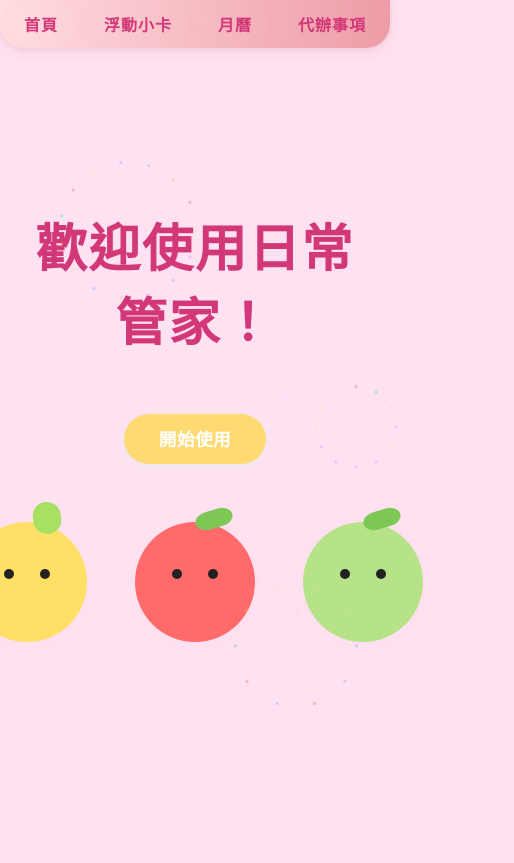
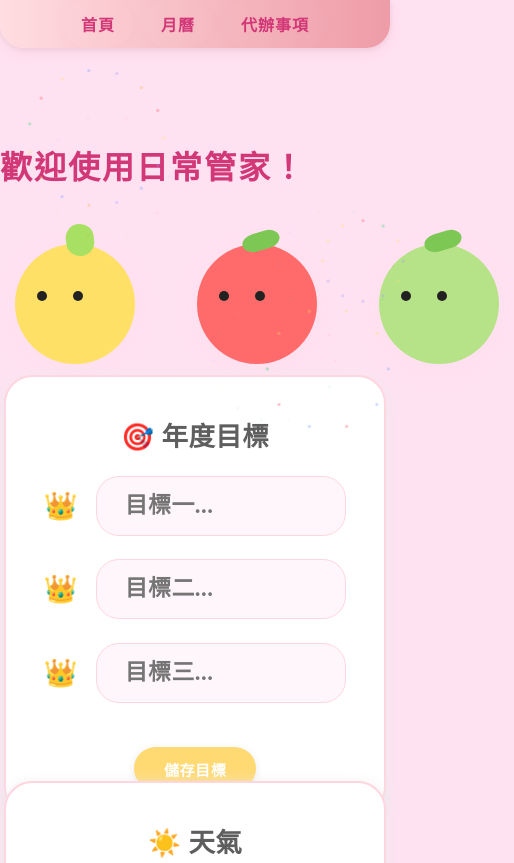
Before and after one commit to dong13842/final, a plain HTML site: page index.html in a window 390 px wide. Shown: the top 863 px of the page, 514 px wide, since content can reach past the window. Drawn offline with Linux system fonts and the light colour scheme; no server answers.

Commit message:
Add files via upload

```diff
--- a/index.html
+++ b/index.html
@@ -14,9 +14,8 @@
   <nav class="navbar">
     <ul>
       <li><a href="#home">首頁</a></li>
-      <li><a href="#cards">浮動小卡</a></li>
-      <li><a href="#calendar">月曆</a></li>
-      <li><a href="#todo">代辦事項</a></li>
+      <li><a href="#calendar-main">月曆</a></li>
+      <li><a href="#todo-main">代辦事項</a></li>
     </ul>
   </nav>
 
@@ -26,8 +25,10 @@
       <div id="fw1" class="fireworks-random"></div>
       <div id="fw2" class="fireworks-random"></div>
       <div id="fw3" class="fireworks-random"></div>
+      <div class="home-header-row">
+        <div class="home-title">
           <h1>歡迎使用日常管家！</h1>
-      <button id="start-btn" class="cute-btn" onclick="document.getElementById('cards').scrollIntoView({behavior:'smooth'})">開始使用</button>
+        </div>
         <div class="fruit-row">
           <!-- Pineapple -->
           <div class="fruit-min pineapple-min">
@@ -49,13 +50,11 @@
           </div>
         </div>
       </div>
-  </section>
-
-  <!-- 浮動小卡 -->
-  <section id="cards" class="page" style="position: relative;">
-    <div class="cards-container">
+    </div>
+    <!-- 三張小卡 -->
+    <div id="home-cards-row" class="cards-container cards-home">
       <!-- 年度目標小卡 -->
-      <div class="card cute-card" id="goal-card" style="position: relative;">
+      <div class="card cute-card home-card" id="goal-card" style="position: relative;">
         <div id="fireworks-container"></div>
         <h2>🎯 年度目標</h2>
         <div class="goal-input-group" id="goal-input-group">
@@ -67,7 +66,7 @@
         <button class="cute-btn" id="save-goal">儲存目標</button>
       </div>
       <!-- 天氣小卡 -->
-      <div class="card cute-card" id="weather-card">
+      <div class="card cute-card home-card" id="weather-card">
         <h2>☀️ 天氣</h2>
         <div id="weather-info">
           <span id="weather-location">定位中...</span><br>
@@ -75,7 +74,7 @@
         </div>
       </div>
       <!-- 今日代辦小卡 -->
-      <div class="card cute-card" id="today-todo-card">
+      <div class="card cute-card home-card" id="today-todo-card">
         <h2>📝 今日代辦</h2>
         <ul id="today-todo-list"></ul>
       </div>
@@ -83,7 +82,8 @@
   </section>
 
   <!-- 月曆 -->
-  <section id="calendar" class="page">
+  <section class="page">
+    <div id="calendar-main" style="scroll-margin-top:90px;">
       <div id="calendar-app">
         <!-- 新增事項區 -->
         <div id="event-input">
@@ -119,11 +119,12 @@
           </div>
         </div>
       </div>
+    </div>
   </section>
 
   <!-- 代辦事項 -->
-  <section id="todo" class="page">
-    <div class="todo-main-flex">
+  <section class="page">
+    <div id="todo-main" class="todo-main-flex" style="scroll-margin-top:90px;">
       <!-- 浮動番茄鐘 -->
       <div class="pomodoro-box">
         <div class="pomodoro-section">
@@ -137,7 +138,6 @@
             </div>
             <div class="timer-text" id="pomodoro-timer">50:00</div>
           </div>
-
           <div class="pomo-settings-row">
             <div class="pomo-setting-col">
               <span class="pomo-label">工作</span>
--- a/script.js
+++ b/script.js
@@ -1,22 +1,20 @@
-// -------- Firebase Initialization (填入你的 config) --------
+// -------- Firebase Initialization --------
 const firebaseConfig = {
   apiKey: "AIzaSyCat1HrcITV5w2hCzAuagnHHclsuePQKk4",
   authDomain: "manage-yourself-35038.firebaseapp.com",
   databaseURL: "https://manage-yourself-35038-default-rtdb.firebaseio.com",
   projectId: "manage-yourself-35038",
-  storageBucket: "manage-yourself-35038.firebasestorage.app",
+  storageBucket: "manage-yourself-35038.appspot.com",
   messagingSenderId: "866147446706",
   appId: "1:866147446706:web:e851e78ef24022c0d07eab"
 };
 firebase.initializeApp(firebaseConfig);
 const db = firebase.database();
 
-// ==================== 首頁三處不規則煙火動畫（持續不中斷） ====================
+// ==================== 首頁三處不規則煙火動畫 ====================
 function randomPosition(container) {
-  // 計算容器內隨機位置
   const w = container.offsetWidth;
   const h = container.offsetHeight;
-  // 保證煙火不會太靠邊
   const x = Math.random() * (w * 0.7) + w * 0.15;
   const y = Math.random() * (h * 0.7) + h * 0.15;
   return { x, y };
@@ -25,7 +23,7 @@ function randomPosition(container) {
 function launchUnfixedFirework(container, idx) {
   if (!container) return;
   const colors = ['red', 'orange', 'yellow', 'blue', 'green', 'purple'];
-  const numFireworks = 8 + Math.floor(Math.random() * 8); // 8~15
+  const numFireworks = 8 + Math.floor(Math.random() * 8);
   const { x: cx, y: cy } = randomPosition(container);
   const R = 40 + Math.random() * 40;
 
@@ -67,7 +65,6 @@ function launchRandomFireworksAlwaysUnfixed() {
     launchUnfixedFirework(container, idx);
   });
 }
-// 頁面載入後，持續不規則放煙火
 window.addEventListener('DOMContentLoaded', () => {
   setInterval(launchRandomFireworksAlwaysUnfixed, 420);
 });
@@ -409,7 +406,7 @@ const realDate = document.getElementById('event-date');
 const fakeDate = document.getElementById('event-date-fake');
 function showMonthDay(val) {
   if (!val) return '';
-  const [y,m,d] = val.split('-');
+  const [y, m, d] = val.split('-');
   return `${parseInt(m)} / ${parseInt(d)}`;
 }
 function syncDateInputs(val) {
@@ -420,7 +417,7 @@ realDate.addEventListener('input', function() {
 });
 syncDateInputs(realDate.value);
 
-fakeDate.addEventListener('click', ()=>realDate.showPicker && realDate.showPicker());
+fakeDate.addEventListener('click', () => realDate.showPicker && realDate.showPicker());
 
 // ==================== 代辦區塊 ====================
 
@@ -442,7 +439,6 @@ function saveTodo() {
   const input = document.getElementById('todo-input');
   const text = input.value.trim();
   if (!text) return;
-  // 將 todo 儲存到 localStorage，或你可以改為存到 firebase
   addTodoItem(text);
   input.value = '';
 }
@@ -452,7 +448,7 @@ function getTodoList() {
   let list = [];
   try {
     list = JSON.parse(localStorage.getItem('todo-list') || '[]');
-  } catch (e) {}
+  } catch (e) { }
   return list;
 }
 function setTodoList(list) {
@@ -460,7 +456,7 @@ function setTodoList(list) {
 }
 function addTodoItem(text) {
   const list = getTodoList();
-  list.push({text, completed: false});
+  list.push({ text, completed: false });
   setTodoList(list);
   renderTodoList();
 }
--- a/style.css
+++ b/style.css
@@ -8,10 +8,9 @@ body {
   color: #5e5e5e;
   padding: 0;
   box-sizing: border-box;
-  font-weight: bold; /* 統一全站粗體 */
+  font-weight: bold;
+  padding-bottom: 40px;
 }
-
-/* 統一所有標籤（含各區塊、表單、li等）字體、粗體 */
 *, *::before, *::after {
   font-family: inherit !important;
   font-weight: bold !important;
@@ -35,7 +34,6 @@ body {
   border-bottom-right-radius: 1.5em;
   overflow: hidden;
 }
-
 .navbar ul {
   width: 100%;
   display: flex;
@@ -47,12 +45,10 @@ body {
   padding: 0;
   font-size: 1.18rem;
 }
-
 .navbar li {
   margin: 0;
   padding: 0;
 }
-
 .navbar a {
   display: block;
   padding: 18px 34px;
@@ -63,16 +59,14 @@ body {
   transition: background 0.18s, color 0.18s, box-shadow 0.18s;
   box-shadow: 0 2px 8px rgba(238,156,167,0.08);
   letter-spacing: 1px;
-  background: none; /* 無白底 */
+  background: none;
 }
-
 .navbar a:hover, .navbar a:focus {
   background: #fff0f6;
   color: #ee599c;
   box-shadow: 0 4px 16px rgba(238,156,167,0.16);
   text-shadow: 0 1px 4px #fff5f9;
 }
-
 @media (max-width: 700px) {
   .navbar ul {
     gap: 10px;
@@ -86,25 +80,50 @@ body {
   }
 }
 
-.page {
-  padding: 2em;
-  min-height: 85vh;
-  margin-top: 60px;
-  display: block;
+/* ----------- 精準錨點跳轉，scroll-margin-top 設在 section ----------- */
+section#home,
+section#calendar,
+section#todo {
+  scroll-margin-top: 90px;
 }
+
+/* 首頁 header 橫向排列 */
 .welcome {
-  text-align: center;
   margin-top: 8vh;
   position: relative;
 }
-.welcome h1 {
+.home-header-row {
+  display: flex;
+  align-items: flex-start;
+  justify-content: space-between;
+  gap: 2vw;
+  margin-bottom: 2.2em;
+}
+.home-title {
+  display: flex;
+  flex-direction: column;
+  align-items: flex-start;
+}
+.home-title h1 {
   font-size: 3.2em;
   color: #D23777;
-  margin-bottom: 0.8em;
+  margin-bottom: 0.6em;
   letter-spacing: 2px;
   text-shadow: 0 2px 8px #ffe2f0;
   font-weight: bold;
   position: relative;
+  text-align: left;
+}
+.home-title .cute-btn {
+  margin-top: 0.2em;
+}
+.fruit-row {
+  display: flex;
+  flex-direction: row;
+  justify-content: flex-end;
+  gap: 2em;
+  margin: 0;
+  padding: 0;
 }
 .fireworks-random {
   position: absolute;
@@ -122,16 +141,15 @@ body {
     height: 80px;
   }
 }
-
 .cute-btn {
   background: #FFD972;
   border: none;
-  border-radius: 2em;
+  border-radius: 1.5em;
   color: #fff;
   font-weight: bold;
   padding: 0.7em 2em;
   margin-top: 1em;
-  font-size: 1.1em;
+  font-size: 0.8em;
   box-shadow: 0 2px 8px #e9e9e9;
   cursor: pointer;
   transition: background 0.2s;
@@ -141,16 +159,10 @@ body {
   color: #FFA5B9;
 }
 
-.fruit-row {
-  display: flex;
-  justify-content: center;
-  gap: 3em;
-  margin-top: 2.5em;
-}
-
+/* =================== 更小的可愛水果 =================== */
 .fruit-min {
-  width: 150px;
-  height: 170px;
+  width: 70px;
+  height: 80px;
   position: relative;
   display: flex;
   flex-direction: column;
@@ -158,110 +170,90 @@ body {
   user-select: none;
 }
 .min-body {
-  width: 120px;
-  height: 120px;
+  width: 52px;
+  height: 52px;
   border-radius: 50%;
-  margin-top: 18px;
-  box-shadow: 0 6px 30px #ffd6e044;
+  margin-top: 7px;
+  box-shadow: 0 4px 16px #ffd6e044;
   position: relative;
   display: flex;
   align-items: center;
   justify-content: center;
 }
-.tomato-body {
-  background: #ff6b6b;
-}
-.pineapple-body {
-  background: #ffe066;
-}
-.guava-body {
-  background: #b6e388;
-}
-
-.min-leaf {
-  width: 38px;
-  height: 18px;
-  background: #7dc855;
-  border-radius: 18px 18px 18px 18px / 13px 13px 13px 13px;
-  position: absolute;
-  top: 6px;
-  left: 60px;
-  transform: rotate(-16deg);
-  z-index: 2;
-}
-.pineapple-leaf {
-  background: #a8e063;
-  width: 28px;
-  height: 32px;
-  border-radius: 18px 18px 18px 18px / 17px 17px 17px 17px;
-  left: 66px;
-  top: -2px;
-  transform: rotate(-7deg);
-}
-.guava-leaf {
-  background: #7dc855;
-  left: 60px;
-  top: 6px;
-  width: 38px;
-  height: 18px;
-  border-radius: 18px 18px 18px 18px / 13px 13px 13px 13px;
-  transform: rotate(-16deg);
-}
-.tomato-leaf {
-  background: #7dc855;
-  left: 60px;
-  top: 6px;
-  width: 38px;
-  height: 18px;
-  border-radius: 18px 18px 18px 18px / 13px 13px 13px 13px;
-  transform: rotate(-16deg);
-}
+.pineapple-body { background: #ffe066; }
+.tomato-body { background: #ff6b6b; }
+.guava-body { background: #b6e388; }
 .min-eyes {
   position: absolute;
-  top: 65px;
+  top: 23px;
   left: 0;
-  width: 120px;
+  width: 52px;
   display: flex;
   justify-content: center;
-  gap: 26px;
+  gap: 7px;
   z-index: 3;
 }
 .min-eyes::before,
 .min-eyes::after {
   content: '';
-  width: 10px;
-  height: 10px;
+  width: 4px;
+  height: 4px;
   background: #222;
   border-radius: 50%;
   display: block;
 }
+.pineapple-leaf {
+  background: #a8e063;
+  width: 10px;
+  height: 12px;
+  border-radius: 7px 7px 7px 7px / 5px 5px 5px 5px;
+  left: 32px;
+  top: -2px;
+  transform: rotate(-7deg);
+  position: absolute;
+  z-index: 2;
+}
+.guava-leaf,
+.tomato-leaf {
+  background: #7dc855;
+  left: 28px;
+  top: 2px;
+  width: 14px;
+  height: 6px;
+  border-radius: 5px 5px 5px 5px / 3px 3px 3px 3px;
+  transform: rotate(-16deg);
+  position: absolute;
+  z-index: 2;
+}
+
+/* =================== 浮動效果 for 小卡 =================== */
+.home-card {
+  width: 480px !important;
+  height: 440px !important;
+  padding: 2em 2em !important;
+  font-size: 1.18em !important;
+  background: #fff;
+  border: 2px solid #FFD6E0;
+  border-radius: 1.5em;
+  box-shadow: 0 8px 28px 0 rgba(222, 105, 164, 0.18), 0 2px 12px #e9e9e9;
+  transition: transform 0.24s cubic-bezier(.36,1.6,.3,1), box-shadow 0.24s;
+  will-change: transform, box-shadow;
+  position: relative;
+  margin-top: -3em;
+}
+.home-card:hover, .home-card:focus-within {
+  transform: translateY(-14px) scale(1.025) rotate(-1deg);
+  box-shadow: 0 18px 48px 0 rgba(222, 105, 164, 0.28), 0 6px 16px #e9e9e9;
+  z-index: 3;
+}
+
+.cards-home {
+  margin-top: 2.5em;
+  justify-content: center;
+  gap: 2em;
+}
 
 /* =================== 可愛卡片區 =================== */
-#cards {
-  position: relative;
-}
-
-#weather-location,
-#weather-desc {
-  font-size: 2rem;
-  line-height: 2.4rem;
-  letter-spacing: 1px;
-}
-
-#today-todo-list {
-  font-size: 1.7rem;
-  line-height: 2.4rem;
-  letter-spacing: 1px;
-  list-style: none;
-}
-
-#today-todo-list li {
-  font-size: 1.7rem;
-  line-height: 2.4rem;
-  letter-spacing: 1px;
-  padding-top: 0.3em;
-  padding-bottom: 0.3em;
-}
 .cute-card {
   background: #fff;
   border: 2px solid #FFD6E0;
@@ -373,6 +365,110 @@ body {
 .blue { background: #70a1ff!important; }
 .green { background: #2ed573!important; }
 .purple { background: #a29bfe!important; }
+
+/* =================== 響應式調整 =================== */
+@media (max-width: 1200px) {
+  .home-header-row { flex-direction: column; align-items: flex-start; gap: 1.2em;}
+  .fruit-row { justify-content: flex-start; }
+  .cards-home { flex-direction: column; align-items: center; gap: 1.2em;}
+  .home-card { width: 94vw !important; max-width: 520px !important; }
+}
+@media (max-width: 700px) {
+  .home-title h1 { font-size: 2em; }
+  .fruit-min { width: 48px; height: 56px; }
+  .min-body { width: 36px; height: 36px; margin-top: 5px; }
+  .min-eyes { top: 16px; width: 36px; gap: 6px; }
+  .home-card { width: 98vw !important; max-width: 98vw !important;}
+}
+
+/* =================== 水果造型 =================== */
+.fruit-min {
+  width: 150px;
+  height: 170px;
+  position: relative;
+  display: flex;
+  flex-direction: column;
+  align-items: center;
+  user-select: none;
+}
+.min-body {
+  width: 120px;
+  height: 120px;
+  border-radius: 50%;
+  margin-top: 18px;
+  box-shadow: 0 6px 30px #ffd6e044;
+  position: relative;
+  display: flex;
+  align-items: center;
+  justify-content: center;
+}
+.tomato-body {
+  background: #ff6b6b;
+}
+.pineapple-body {
+  background: #ffe066;
+}
+.guava-body {
+  background: #b6e388;
+}
+
+.min-leaf {
+  width: 38px;
+  height: 18px;
+  background: #7dc855;
+  border-radius: 18px 18px 18px 18px / 13px 13px 13px 13px;
+  position: absolute;
+  top: 6px;
+  left: 60px;
+  transform: rotate(-16deg);
+  z-index: 2;
+}
+.pineapple-leaf {
+  background: #a8e063;
+  width: 28px;
+  height: 32px;
+  border-radius: 18px 18px 18px 18px / 17px 17px 17px 17px;
+  left: 66px;
+  top: -2px;
+  transform: rotate(-7deg);
+}
+.guava-leaf {
+  background: #7dc855;
+  left: 60px;
+  top: 6px;
+  width: 38px;
+  height: 18px;
+  border-radius: 18px 18px 18px 18px / 13px 13px 13px 13px;
+  transform: rotate(-16deg);
+}
+.tomato-leaf {
+  background: #7dc855;
+  left: 60px;
+  top: 6px;
+  width: 38px;
+  height: 18px;
+  border-radius: 18px 18px 18px 18px / 13px 13px 13px 13px;
+  transform: rotate(-16deg);
+}
+.min-eyes {
+  position: absolute;
+  top: 65px;
+  left: 0;
+  width: 120px;
+  display: flex;
+  justify-content: center;
+  gap: 26px;
+  z-index: 3;
+}
+.min-eyes::before,
+.min-eyes::after {
+  content: '';
+  width: 10px;
+  height: 10px;
+  background: #222;
+  border-radius: 50%;
+  display: block;
+}
 
 /* =================== 月曆區塊 =================== */
 #calendar-app {
@@ -718,6 +814,38 @@ body {
     height: 470px;
   }
 }
+@media (max-width: 900px) {
+  .cards-home {
+    flex-direction: column;
+    align-items: center;
+    gap: 1.4em;
+  }
+  .mini-card {
+    width: 90vw !important;
+    max-width: 350px !important;
+  }
+  .card-fruit {
+    flex-direction: row;
+    gap: 1.2em;
+    width: 100%;
+    justify-content: flex-start;
+    align-items: center;
+  }
+  .cards-home .fruit-min {
+    width: 48px;
+    height: 56px;
+  }
+  .cards-home .min-body {
+    width: 36px;
+    height: 36px;
+    margin-top: 5px;
+  }
+  .cards-home .min-eyes {
+    top: 16px;
+    width: 36px;
+    gap: 6px;
+  }
+}
 @media (max-width: 700px) {
   #calendar-app {
     margin: 6px auto 0 auto;
```
Lines whose indentation alone changed are shown as unchanged.
